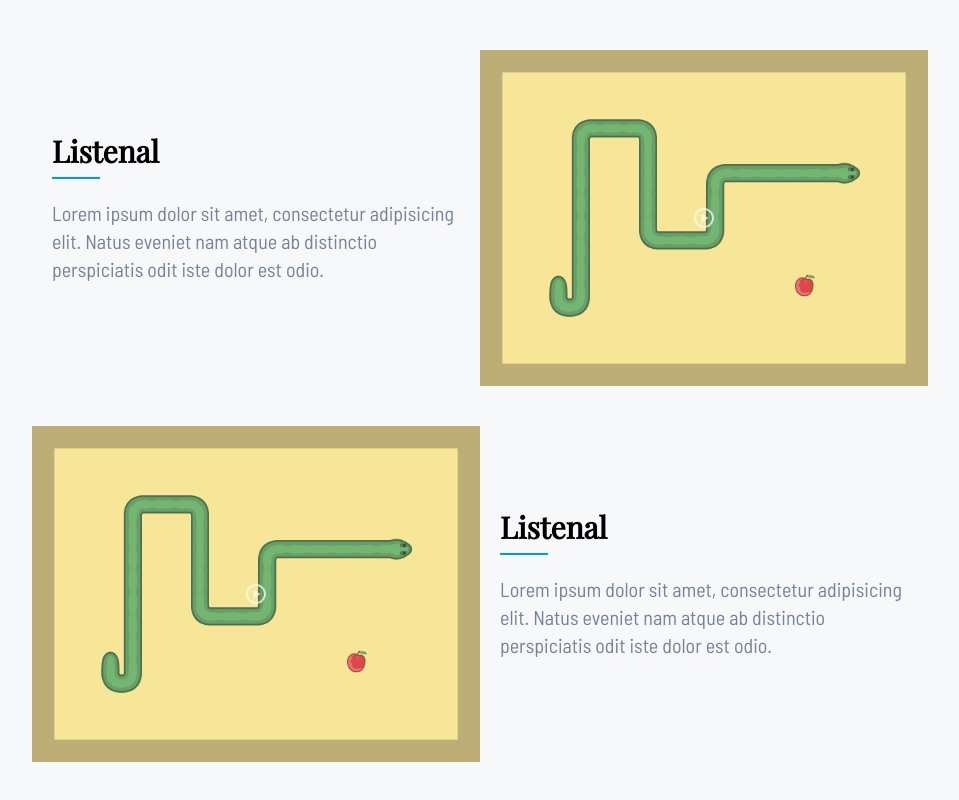
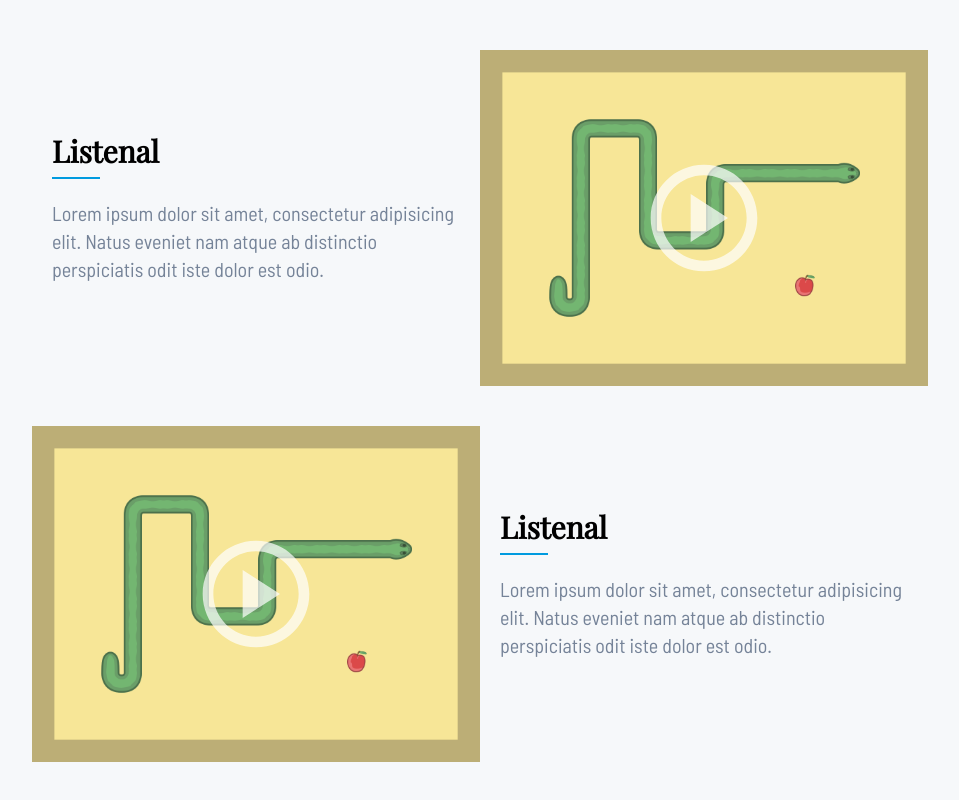
Before and after one commit to lestercorreya/Portfolio, a Next.js app: page / in a window 1280 px wide. Shown: the part 2902-3702 px from the top of the page, without its empty margins (160-1119 px from the left). Built offline with nearby package versions, Linux system fonts and the light colour scheme; a web font is replaced by a local one.

Commit message:
added important

```diff
--- a/components/ProjectsSection.js
+++ b/components/ProjectsSection.js
@@ -49,7 +49,7 @@ const ProjectsSection = (props) => {
                 <Image src={project.image} alt="Project Thumbnail" className='w-full border-primary' />
                 <div className='absolute w-12 h-12 rounded-full bg-black opacity-50 lg:w-24 lg:h-24 lg:hidden'></div>
                 <div className='w-full h-full flex justify-center items-center lg:opacity-70 lg:hover:opacity-100 absolute'>
-                  <PlayCircleOutlined className='text-7xl text-white rounded-full lg:text-9xl' />
+                  <PlayCircleOutlined className='!text-7xl text-white rounded-full lg:!text-9xl' />
                 </div>
               </div>
               <div key={key}>
```
